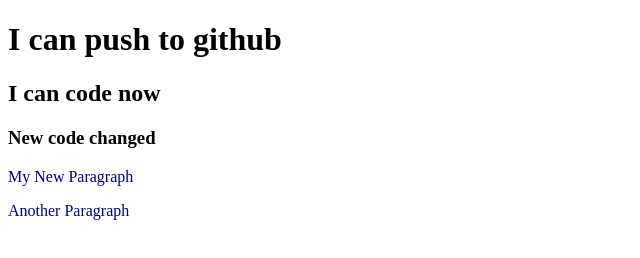
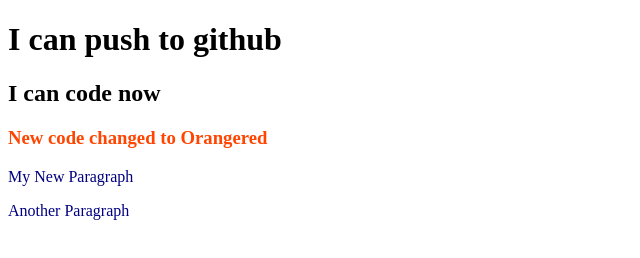
Before and after one commit to IshtiaqHasan/my-second-repo, a plain HTML site: page index.html in a window 1280 px wide. Shown: the whole page, without its empty margins (0-640 px from the left). Drawn offline with Linux system fonts and the light colour scheme.

Commit message:
Made Orangered color

```diff
--- a/index.html
+++ b/index.html
@@ -10,7 +10,7 @@
 <body>
     <h1>I can push to github</h1>
     <h2>I can code now</h2>
-    <h3>New code changed</h3>
+    <h3>New code changed to Orangered</h3>
     <p>My New Paragraph</p>
     <p>Another Paragraph</p>
 </body>
--- a/style.css
+++ b/style.css
@@ -1,3 +1,6 @@
 p{
     color: navy;
 }
+h3{
+    color: orangered;
+}
```
